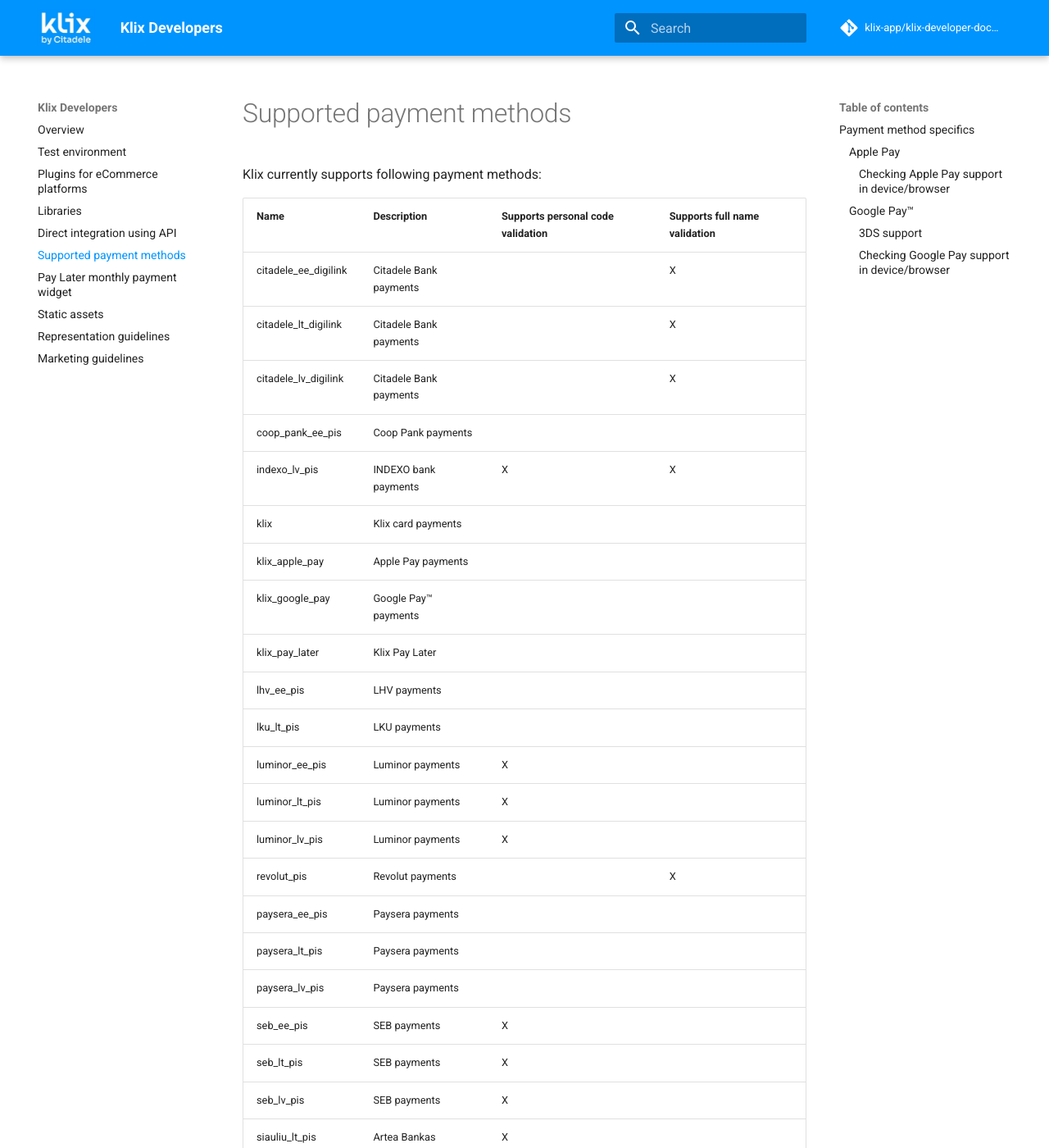
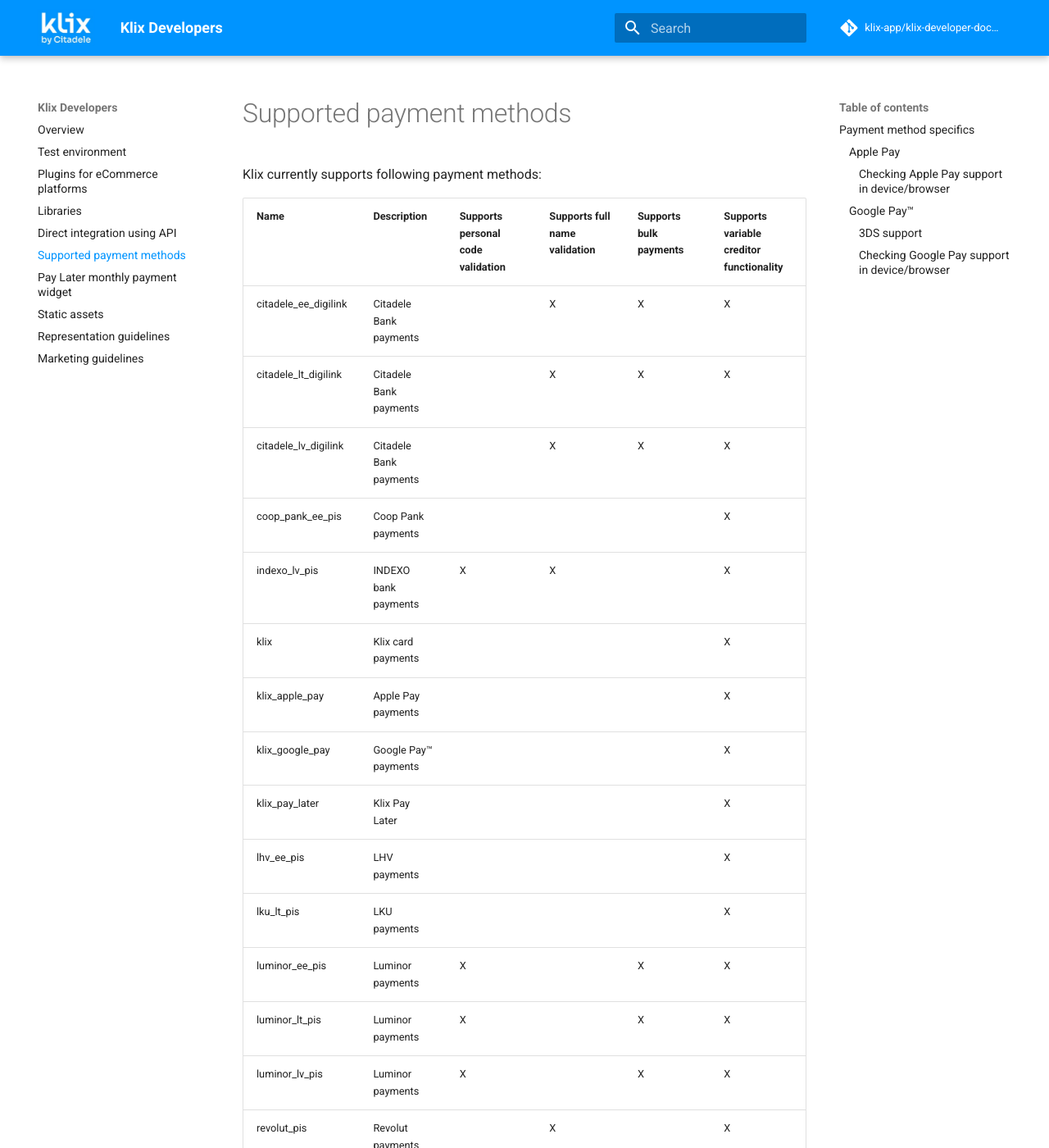
Before and after one commit to klix-app/klix-developer-documentation-website, an MkDocs documentation site: the page built from docs/payment-methods.md, in a window 1280 px wide and 1400 px high. Shown: the whole window at 82% size. Built offline with MkDocs 1.6.1 and Material for MkDocs 9.7.7, drawn with Linux system fonts in a browser that asks for light colours; a script that is not in the unit is left out; comment, search, counter and statistics services are not loaded.

Commit message:
List payment methods that support bulk payments

```diff
--- a/docs/payment-methods.md
+++ b/docs/payment-methods.md
@@ -2,33 +2,33 @@
 
 Klix currently supports following payment methods:
 
-| Name                  | Description                | Supports personal code validation | Supports full name validation |
-|-----------------------|----------------------------|-----------------------------------|-------------------------------|
-| citadele_ee_digilink  | Citadele Bank payments     |                                   | X                             |
-| citadele_lt_digilink  | Citadele Bank payments     |                                   | X                             |
-| citadele_lv_digilink  | Citadele Bank payments     |                                   | X                             |
-| coop_pank_ee_pis      | Coop Pank payments         |                                   |                               |
-| indexo_lv_pis         | INDEXO bank payments       | X                                 | X                             |
-| klix                  | Klix card payments         |                                   |                               |
-| klix_apple_pay        | Apple Pay payments         |                                   |                               |
-| klix_google_pay       | Google Pay™ payments       |                                   |                               |
-| klix_pay_later        | Klix Pay Later             |                                   |                               |
-| lhv_ee_pis            | LHV payments               |                                   |                               |
-| lku_lt_pis            | LKU payments               |                                   |                               |
-| luminor_ee_pis        | Luminor payments           | X                                 |                               |
-| luminor_lt_pis        | Luminor payments           | X                                 |                               |
-| luminor_lv_pis        | Luminor payments           | X                                 |                               |
-| revolut_pis           | Revolut payments           |                                   | X                             |
-| paysera_ee_pis        | Paysera payments           |                                   |                               |
-| paysera_lt_pis        | Paysera payments           |                                   |                               |
-| paysera_lv_pis        | Paysera payments           |                                   |                               |
-| seb_ee_pis            | SEB payments               | X                                 |                               |
-| seb_lt_pis            | SEB payments               | X                                 |                               |
-| seb_lv_pis            | SEB payments               | X                                 |                               |
-| siauliu_lt_pis        | Artea Bankas payments      | X                                 |                               |
-| swedbank_ee_pis       | Swedbank payments          | X                                 |                               |
-| swedbank_lt_pis       | Swedbank payments          | X                                 |                               |
-| swedbank_lv_pis       | Swedbank payments          | X                                 |                               |
+| Name                  | Description                | Supports personal code validation | Supports full name validation | Supports bulk payments | Supports variable creditor functionality |
+|-----------------------|----------------------------|-----------------------------------|-------------------------------|------------------------|------------------------------------------|
+| citadele_ee_digilink  | Citadele Bank payments     |                                   | X                             | X                      | X                                        |
+| citadele_lt_digilink  | Citadele Bank payments     |                                   | X                             | X                      | X                                        |
+| citadele_lv_digilink  | Citadele Bank payments     |                                   | X                             | X                      | X                                        |
+| coop_pank_ee_pis      | Coop Pank payments         |                                   |                               |                        | X                                        |
+| indexo_lv_pis         | INDEXO bank payments       | X                                 | X                             |                        | X                                        |
+| klix                  | Klix card payments         |                                   |                               |                        | X                                        |
+| klix_apple_pay        | Apple Pay payments         |                                   |                               |                        | X                                        |
+| klix_google_pay       | Google Pay™ payments       |                                   |                               |                        | X                                        |
+| klix_pay_later        | Klix Pay Later             |                                   |                               |                        | X                                        |
+| lhv_ee_pis            | LHV payments               |                                   |                               |                        | X                                        |
+| lku_lt_pis            | LKU payments               |                                   |                               |                        | X                                        |
+| luminor_ee_pis        | Luminor payments           | X                                 |                               | X                      | X                                        |
+| luminor_lt_pis        | Luminor payments           | X                                 |                               | X                      | X                                        |
+| luminor_lv_pis        | Luminor payments           | X                                 |                               | X                      | X                                        |
+| revolut_pis           | Revolut payments           |                                   | X                             |                        | X                                        |
+| paysera_ee_pis        | Paysera payments           |                                   |                               |                        | X                                        |
+| paysera_lt_pis        | Paysera payments           |                                   |                               |                        | X                                        |
+| paysera_lv_pis        | Paysera payments           |                                   |                               |                        | X                                        |
+| seb_ee_pis            | SEB payments               | X                                 |                               | X                      | X                                        |
+| seb_lt_pis            | SEB payments               | X                                 |                               | X                      | X                                        |
+| seb_lv_pis            | SEB payments               | X                                 |                               | X                      | X                                        |
+| siauliu_lt_pis        | Artea Bankas payments      | X                                 |                               |                        | X                                        |
+| swedbank_ee_pis       | Swedbank payments          | X                                 |                               | X                      | X                                        |
+| swedbank_lt_pis       | Swedbank payments          | X                                 |                               | X                      | X                                        |
+| swedbank_lv_pis       | Swedbank payments          | X                                 |                               | X                      | X                                        |
 
 ## Payment method specifics
 
```
